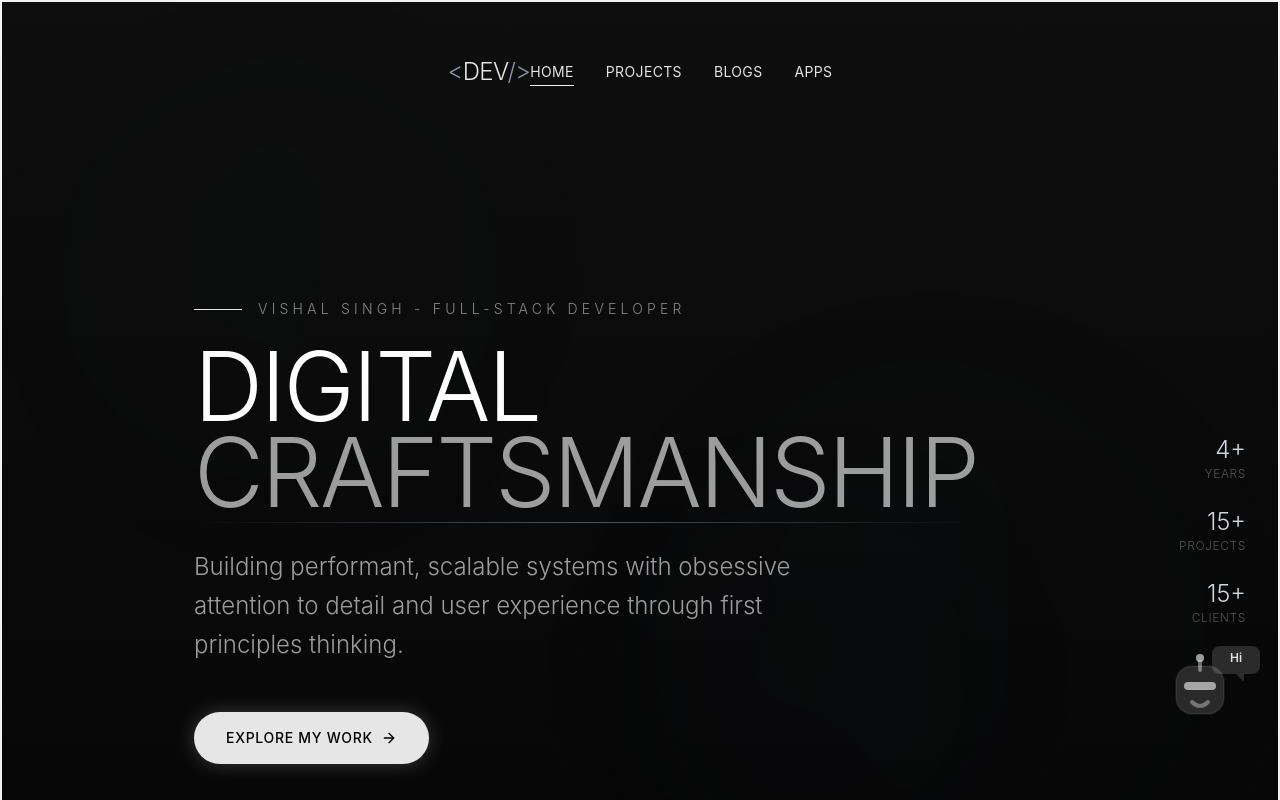
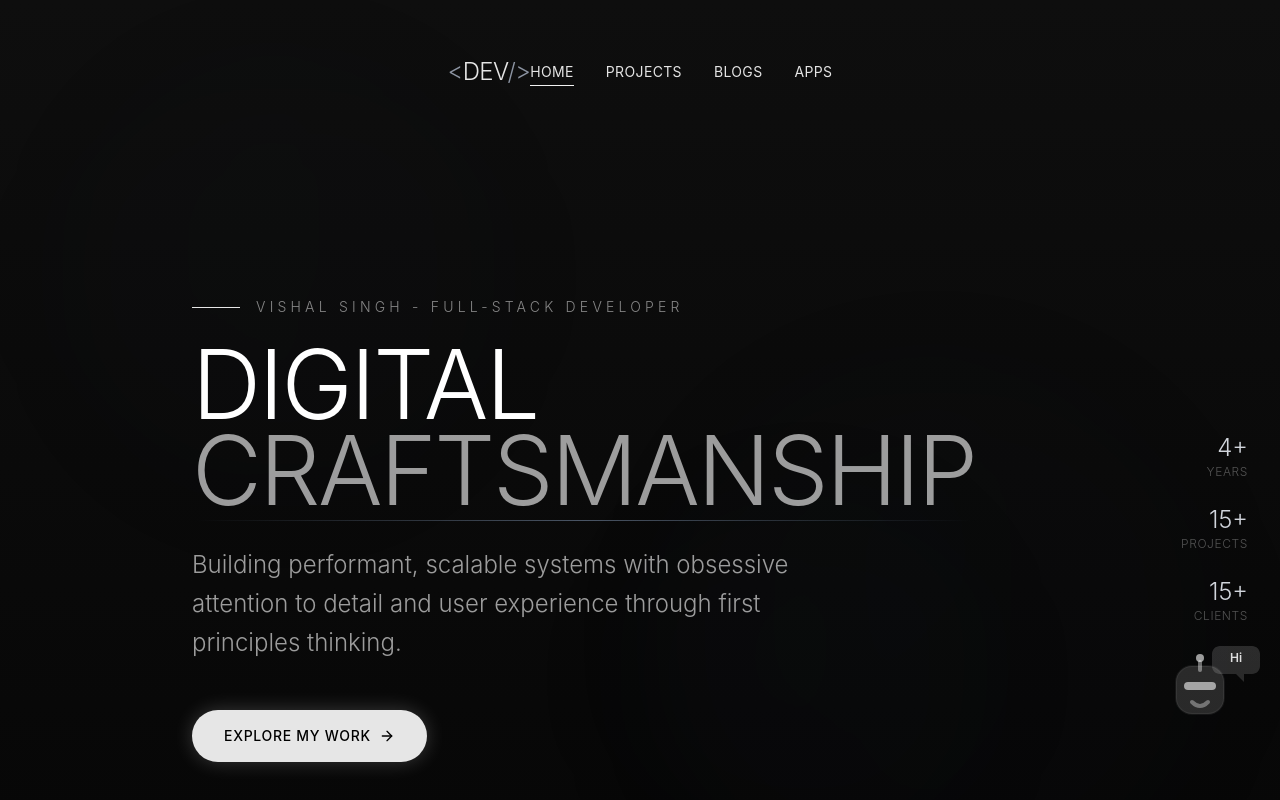
Before and after one commit to vishal123singh/my_portfolio, a Next.js app: page / in a window 1280 px wide. Shown: the top 800 px of the page. Built offline with nearby package versions, Linux system fonts and the light colour scheme.

Commit message:
removing border

```diff
--- a/src/app/components/home/Hero.jsx
+++ b/src/app/components/home/Hero.jsx
@@ -293,11 +293,11 @@ export default function HomeHero() {
   }, []);
 
   return (
-    <div className="overflow-hidden border">
+    <div className="overflow-hidden">
       {/* Loading Screen */}
       <div
         ref={loaderRef}
-        className="border fixed inset-0 bg-[#0a0a0a] z-[100] flex items-center justify-center pointer-events-none"
+        className="fixed inset-0 bg-[#0a0a0a] z-[100] flex items-center justify-center pointer-events-none"
         style={{ transformOrigin: "top" }}
         aria-label="Loading screen"
         role="status"
@@ -321,7 +321,7 @@ export default function HomeHero() {
 
       <section
         ref={containerRef}
-        className="border relative min-h-screen"
+        className="relative min-h-screen"
         style={{
           background: "var(--gradient-matte, #0a0a0a)",
           color: "var(--text-primary, #ffffff)",
```
